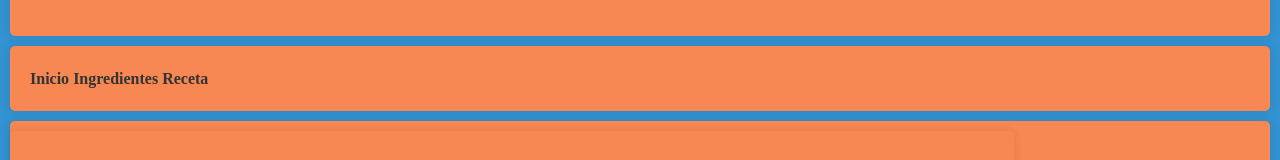
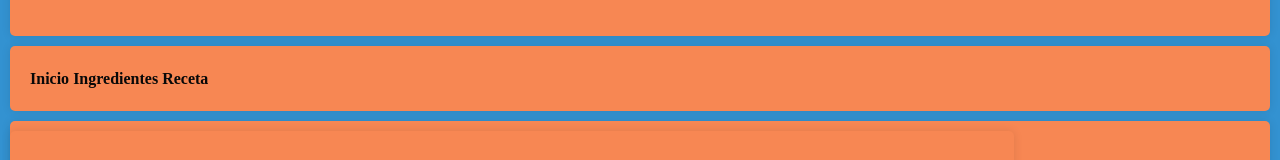
Before and after one commit to brunoherediasacot-svg/Tp2--Heredia-Sacot, a plain HTML site: page index.html in a window 1280 px wide. Shown: the part 150-310 px from the top of the page. Drawn offline with Linux system fonts and the light colour scheme.

Commit message:
cambie el color de letra

```diff
--- a/style.css
+++ b/style.css
@@ -31,7 +31,7 @@ nav ul li {
 
 nav a {
     text-decoration: none;
-    color: #333;
+    color: #080808;
     font-weight: bold;
 }
 
```
